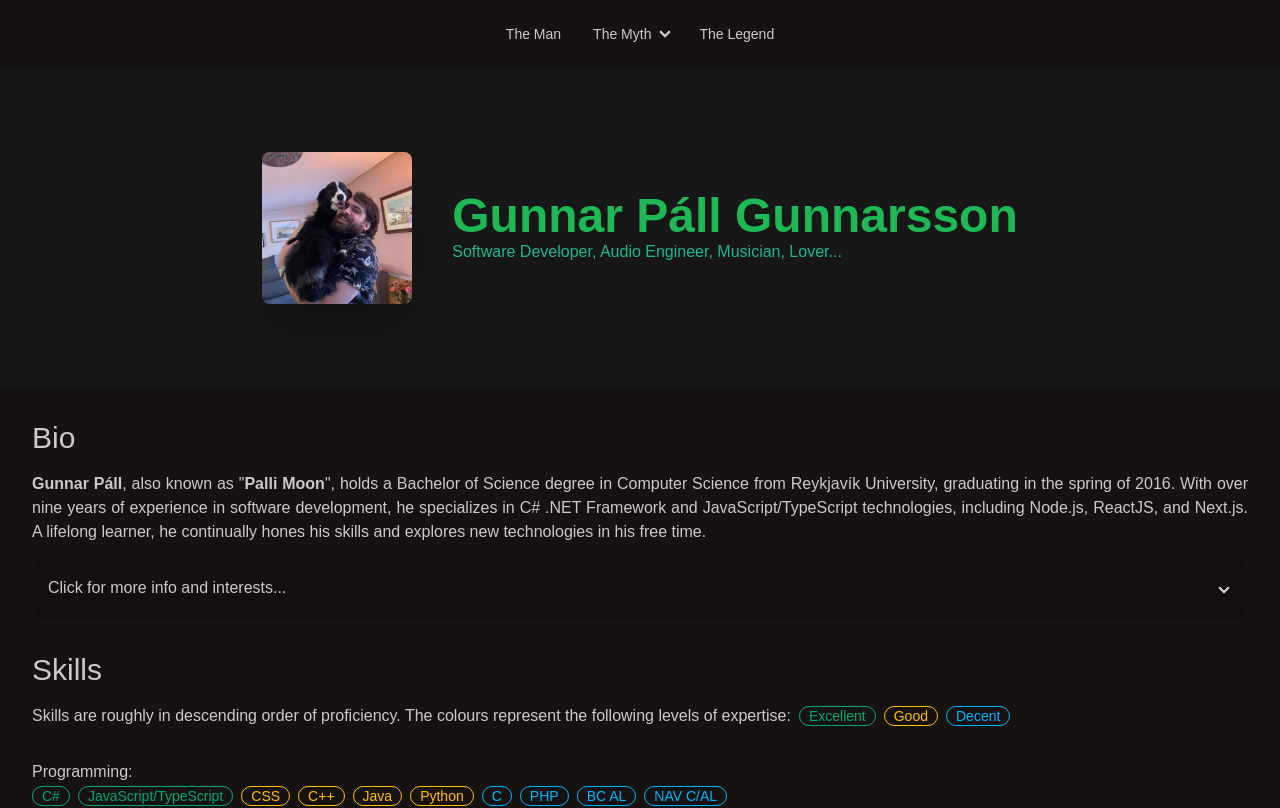
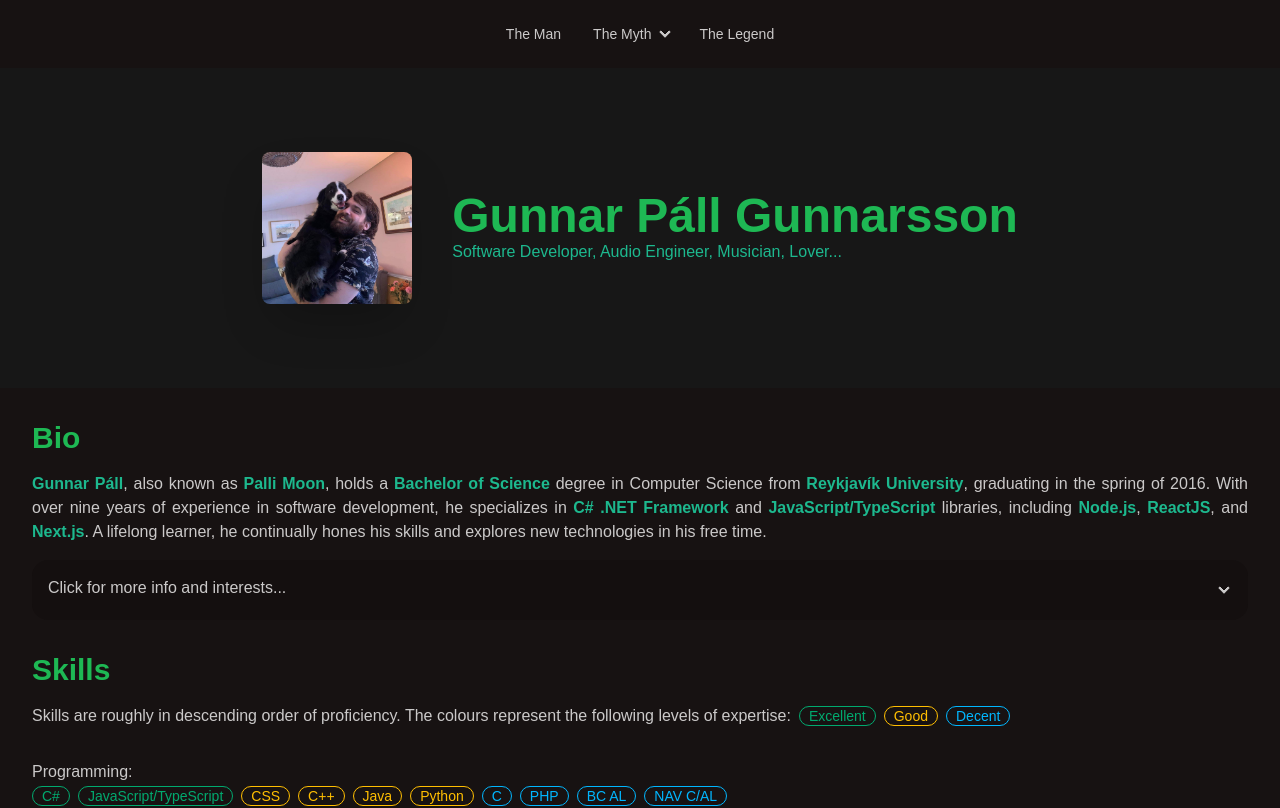
Before and after one commit to Palli-Moon/portfolio, a Next.js app: page / in a window 1280 px wide. Shown: the top 808 px of the page. Built offline with nearby package versions, Linux system fonts and the light colour scheme.

Commit message:
Add some base tailwind directives to reduce repetition

```diff
--- a/src/app/globals.css
+++ b/src/app/globals.css
@@ -1,4 +1,15 @@
 @tailwind base;
+
+@layer base {
+  h1 {
+    @apply text-3xl text-primary font-bold;
+  }
+
+  b {
+    @apply text-secondary;
+  }
+}
+
 @tailwind components;
 @tailwind utilities;
 
--- a/src/components/ui/bio.tsx
+++ b/src/components/ui/bio.tsx
@@ -1,21 +1,21 @@
 export default function Bio() {
   return (
     <div className='pb-8'>
-      <h1 className='text-3xl'>Bio</h1>
+      <h1>Bio</h1>
       <p className='my-4'>
-        <b>Gunnar Páll</b>, also known as &quot;<b>Palli Moon</b>&quot;, holds a Bachelor of Science degree in Computer Science from Reykjavík University,
-        graduating in the spring of 2016. With over nine years of experience in software development, he specializes in C# .NET Framework and
-        JavaScript/TypeScript technologies, including Node.js, ReactJS, and Next.js. A lifelong learner, he continually hones his skills and explores new
-        technologies in his free time.
+        <b>Gunnar Páll</b>, also known as <b>Palli Moon</b>, holds a <b>Bachelor of Science</b> degree in Computer Science from <b>Reykjavík University</b>,
+        graduating in the spring of 2016. With over nine years of experience in software development, he specializes in <b>C# .NET Framework</b> and{' '}
+        <b>JavaScript/TypeScript</b> libraries, including <b>Node.js</b>, <b>ReactJS</b>, and <b>Next.js</b>. A lifelong learner, he continually hones his
+        skills and explores new technologies in his free time.
       </p>
 
       <div tabIndex={0} className='collapse collapse-arrow bg-base-200'>
         <div className='collapse-title text-m font-medium'>Click for more info and interests...</div>
         <div className='collapse-content'>
           <p className='my-4'>
-            Outside of software development his interests are mostly music related. He plays drums in an active band. He is also self-taught on many other
-            instruments and has a Bachelor of Arts (Honours) degree in audio engineering from SAE Institute in London. He also enjoys video games, traveling and
-            spending times with friends and family.
+            Outside of software development his interests are primarily music-related. He plays drums in an active band, is also self-taught on many other
+            instruments and has a <b>Bachelor of Arts (Honours)</b> degree in Audio Engineering from <b>SAE Institute</b> in London. He also enjoys video games,
+            traveling and spending times with friends and family.
           </p>
         </div>
       </div>
--- a/src/components/ui/hero.tsx
+++ b/src/components/ui/hero.tsx
@@ -6,7 +6,7 @@ export default function Hero() {
       <div className='hero-content flex-col lg:flex-row gap-10'>
         <Image src='/palli.jpg' className='max-w-sm rounded-lg shadow-2xl' priority alt='A picture of Palli' width={150} height={150} />
         <div className='text-center lg:text-left'>
-          <h1 className='text-5xl font-bold text-primary'>Gunnar Páll Gunnarsson</h1>
+          <h1 className='text-5xl'>Gunnar Páll Gunnarsson</h1>
           <p className='text-muted-foreground text-secondary'>Software Developer, Audio Engineer, Musician, Lover...</p>
         </div>
       </div>
--- a/src/components/ui/skills/skills.tsx
+++ b/src/components/ui/skills/skills.tsx
@@ -5,7 +5,7 @@ import { legend, programming, frameWorks, tools, languages } from '@/data';
 export default function Skills() {
   return (
     <div className='pb-8'>
-      <h1 className='text-3xl'>Skills</h1>
+      <h1>Skills</h1>
       <div className='my-4 '>
         <p className='mr-2 inline'>Skills are roughly in descending order of proficiency. The colours represent the following levels of expertise:</p>
         <SkillBadge skills={legend} />
```
